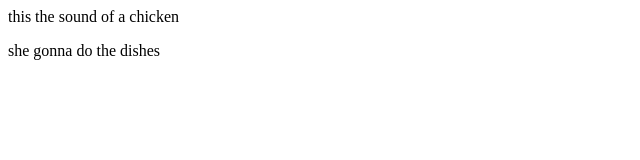
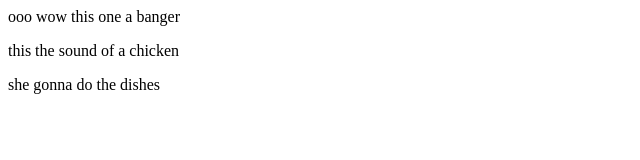
Before and after one commit to bizzleboy/test-repo, a plain HTML site: page index.html in a window 1280 px wide. Shown: the whole page, without its empty margins (0-640 px from the left). Drawn offline with Linux system fonts and the light colour scheme.

Commit message:
Update index.html

```diff
--- a/index.html
+++ b/index.html
@@ -1,2 +1,3 @@
+<h>ooo wow this one a banger</h>
 <p>this the sound of a chicken</p>
 <p>she gonna do the dishes</p>
```
